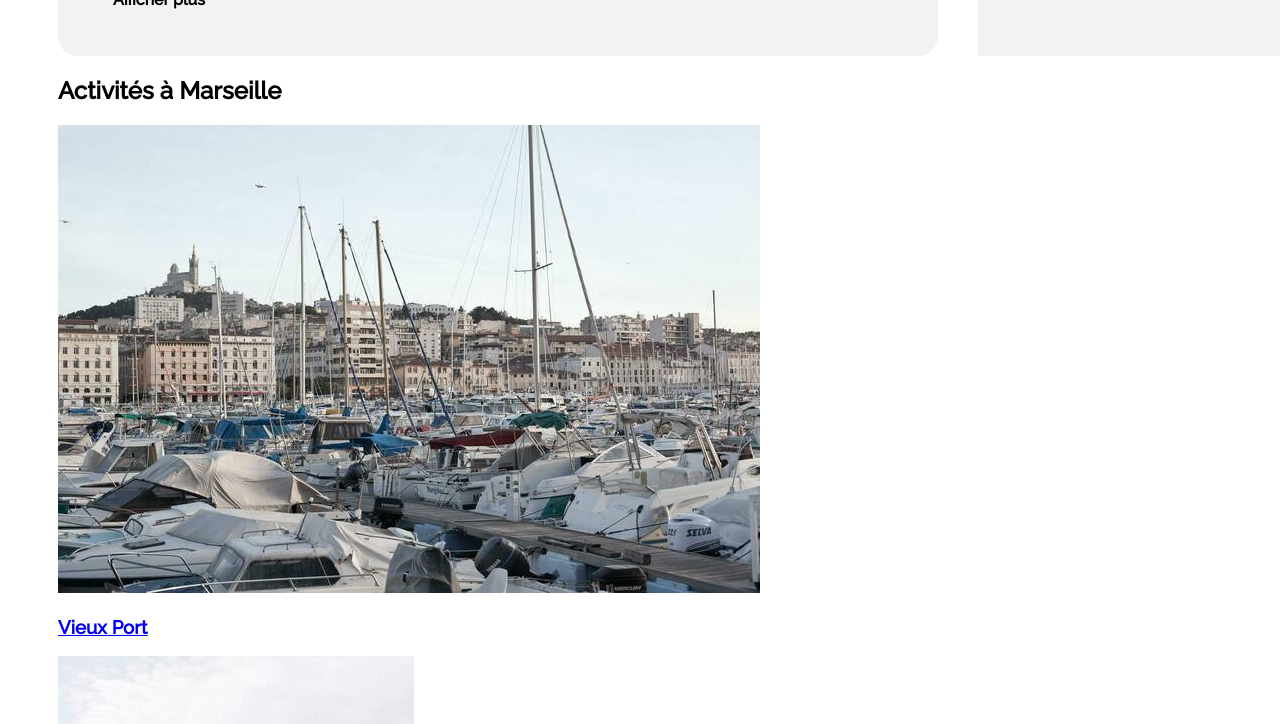
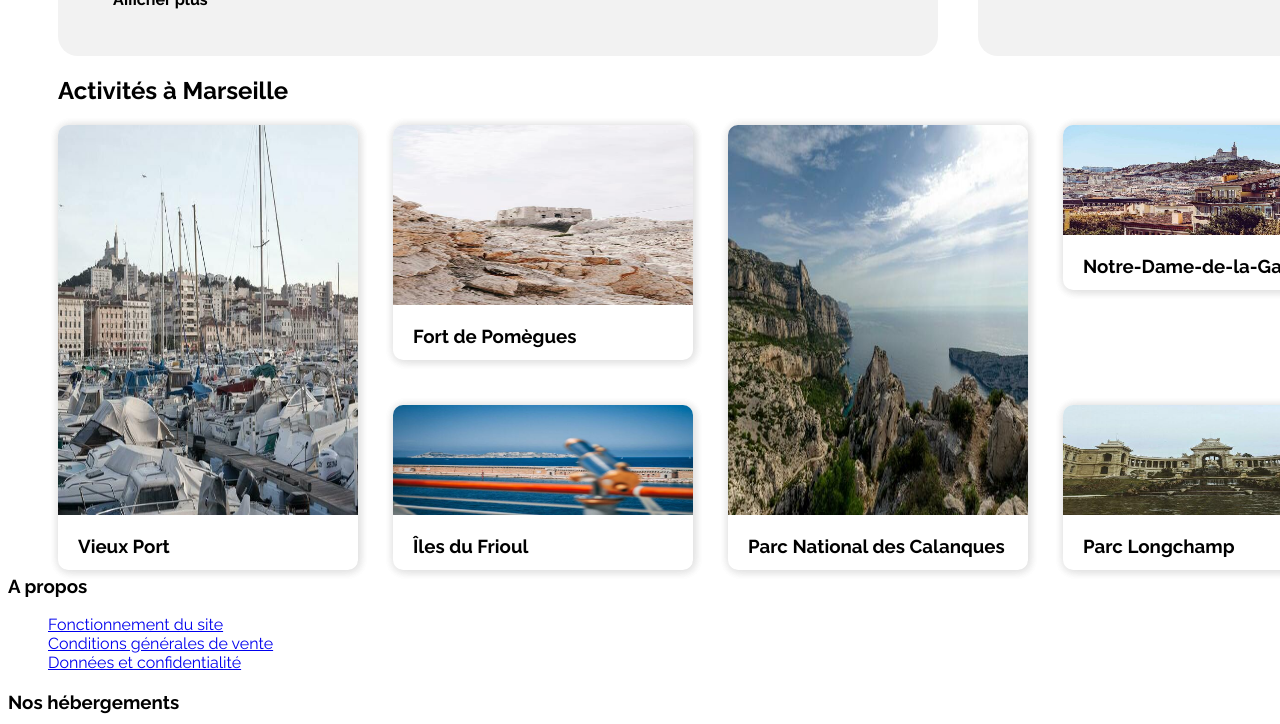
Before and after one commit to AmaruZ/AmarZirouel_2_08032021, a plain HTML site: page index.html in a window 1280 px wide. Shown: the part 916-1640 px from the top of the page. Drawn offline with Linux system fonts and the light colour scheme.

Commit message:
creation 3e section CSS

```diff
--- a/index.html
+++ b/index.html
@@ -7,7 +7,7 @@
   <link href="styles.css" rel="stylesheet" />
   <script src="https://kit.fontawesome.com/f345641d85.js" crossorigin="anonymous"></script>
   <link rel="preconnect" href="https://fonts.gstatic.com">
-  <link href="https://fonts.googleapis.com/css2?family=Raleway:wght@500&display=swap" rel="stylesheet">
+  <link href="https://fonts.googleapis.com/css2?family=Raleway:wght@200;400;500;600;700;800&display=swap" rel="stylesheet">
   <title>Reservia</title>
 </head>
 
@@ -238,10 +238,11 @@
     </section>
     <section id="activities">
       <h2>Activités à Marseille</h2>
+      <div id="activities_photos">
       <div class="activities_big">
         <a href="#">
           <img src="images/activites/4_small/reno-laithienne-QUgJhdY5Fyk-unsplash.jpg" alt="Vieux Port" />
-          <div class="activities_title">
+          <div class="activities_text">
             <h3>Vieux Port</h3>
           </div>
         </a>
@@ -249,7 +250,7 @@
       <div id="activities_mediumbig">
         <a href="#">
           <img src="images/activites/4_small/paul-hermann-QFTrLdQIRhI-unsplash.jpg" alt="Fort de Pomègues" />
-          <div class="activities_title">
+          <div class="activities_text">
             <h3>Fort de Pomègues</h3>
           </div>
         </a>
@@ -257,7 +258,7 @@
       <div id="activites_small">
         <a href="#">
           <img src="images/activites/4_small/kevin-hikari-rV_Qd1l-VXg-unsplash.jpg" alt="Îles du Frioul" />
-          <div class="activities_title">
+          <div class="activities_text">
             <h3>Îles du Frioul</h3>
           </div>
         </a>
@@ -266,7 +267,7 @@
         <a href="#">
           <img src="images/activites/4_small/kilyan-sockalingum-NR8-cBCN3aI-unsplash.jpg"
             alt="Parc National des Calanques" />
-          <div class="activities_title">
+          <div class="activities_text">
             <h3>Parc National des Calanques</h3>
           </div>
         </a>
@@ -274,7 +275,7 @@
       <div class="activities_medium">
         <a href="#">
           <img src="images/activites/4_small/florian-wehde-xW9e8gdotxI-unsplash.jpg" alt="Notre-Dame-de-la-Garde" />
-          <div class="activities_title">
+          <div class="activities_text">
             <h3>Notre-Dame-de-la-Garde</h3>
           </div>
         </a>
@@ -282,11 +283,12 @@
       <div class="activities_medium">
         <a href="#">
           <img src="images/activites/4_small/lena-paulin-wH2-EJoDcV0-unsplash.jpg" alt="Parc Longchamp" />
-          <div class="activities_title">
+          <div class="activities_text">
             <h3>Parc Longchamp</h3>
           </div>
         </a>
       </div>
+    </div>
     </section>
   </div>
   <footer>
--- a/styles.css
+++ b/styles.css
@@ -46,14 +46,26 @@ section{
     display: flex;
     flex-flow: column;
 }
-/* SECTION 1 */
+/* --------------------SECTION 1 ------------------*/
 
 #research_title{
     font-size: 0.9em;
+    display: flex;
+    flex-direction: column;
+    align-items: flex-start;
+    margin-top: 30px;
+
+
 }
 
 h1{
-    font-weight: 600;
+    font-weight: 800;
+    margin: 0px;
+
+}
+
+#research_title p{
+    margin: 5px 0px 15px;
 }
 
 #textbox{
@@ -232,7 +244,7 @@ span{
 
 }
 .hotels_text h3{
-    font-weight: bold;
+    font-weight: 700;
     margin: 5px;
 }
 .hotels_text p{
@@ -264,6 +276,7 @@ span{
     width: 420px;
     height: 620px;
     background-color: #F2F2F2;
+    border-radius: 20px;
 }
 #pop_title{
     display: flex;
@@ -317,3 +330,87 @@ aside a{
     margin-top: 25px;
 
 }
+
+/* --------- 3e SECTION -----------------------*/
+
+#activities{
+    height: 500px;
+    display: flex;
+
+}
+#activities a{
+    text-decoration: none;
+    color: black;
+}
+#activities_photos{
+    height: 445px;
+    display: flex;
+    flex-flow: column wrap;
+    justify-content:space-between;
+
+}
+
+.activities_big{
+    height: 445px;
+    width: 300px;
+    box-shadow: 1px 1px 10px rgb(224, 224, 224),1px 1px 10px rgb(224, 224, 224);
+    border-radius: 10px;
+}
+
+.activities_big img{
+    height: 390px;
+    width: 300px;
+    border-top-left-radius: 10px;
+    border-top-right-radius: 10px;
+
+}
+
+#activities_mediumbig{
+    height: 235px;
+    width: 300px;
+    box-shadow: 1px 1px 10px rgb(224, 224, 224),1px 1px 10px rgb(224, 224, 224);
+    border-radius: 10px;
+}
+
+#activities_mediumbig img{
+    height: 180px;
+    width: 300px;
+    border-top-left-radius: 10px;
+    border-top-right-radius: 10px;
+}
+
+#activites_small{
+    height: 165px;
+    width: 300px;
+    box-shadow: 1px 1px 10px rgb(224, 224, 224),1px 1px 10px rgb(224, 224, 224);
+    border-radius: 10px;
+}
+#activites_small img{
+    height: 110px;
+    width: 300px;
+    border-top-left-radius: 10px;
+    border-top-right-radius: 10px;
+}
+
+.activities_medium{
+    height: 165px;
+    width: 300px;
+    box-shadow: 1px 1px 10px rgb(224, 224, 224),1px 1px 10px rgb(224, 224, 224);
+    border-radius: 10px;
+}
+.activities_medium img{
+    height: 110px;
+    width: 300px;
+    border-top-left-radius: 10px;
+    border-top-right-radius: 10px;
+}
+
+.activities_text{
+    height: 55px;
+    padding-left: 20px;
+    display: flex;
+    align-items: center;
+    border-bottom-left-radius: 10px;
+    border-bottom-right-radius: 10px;
+
+}
```
